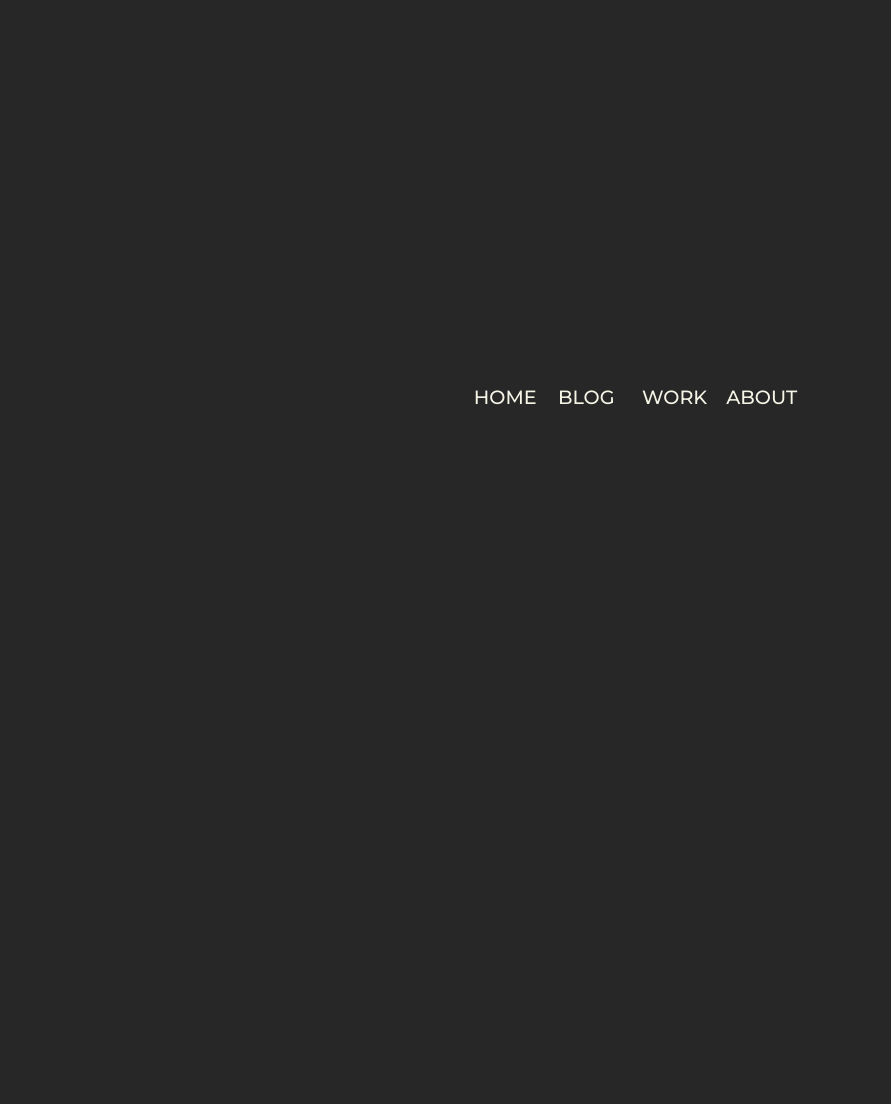
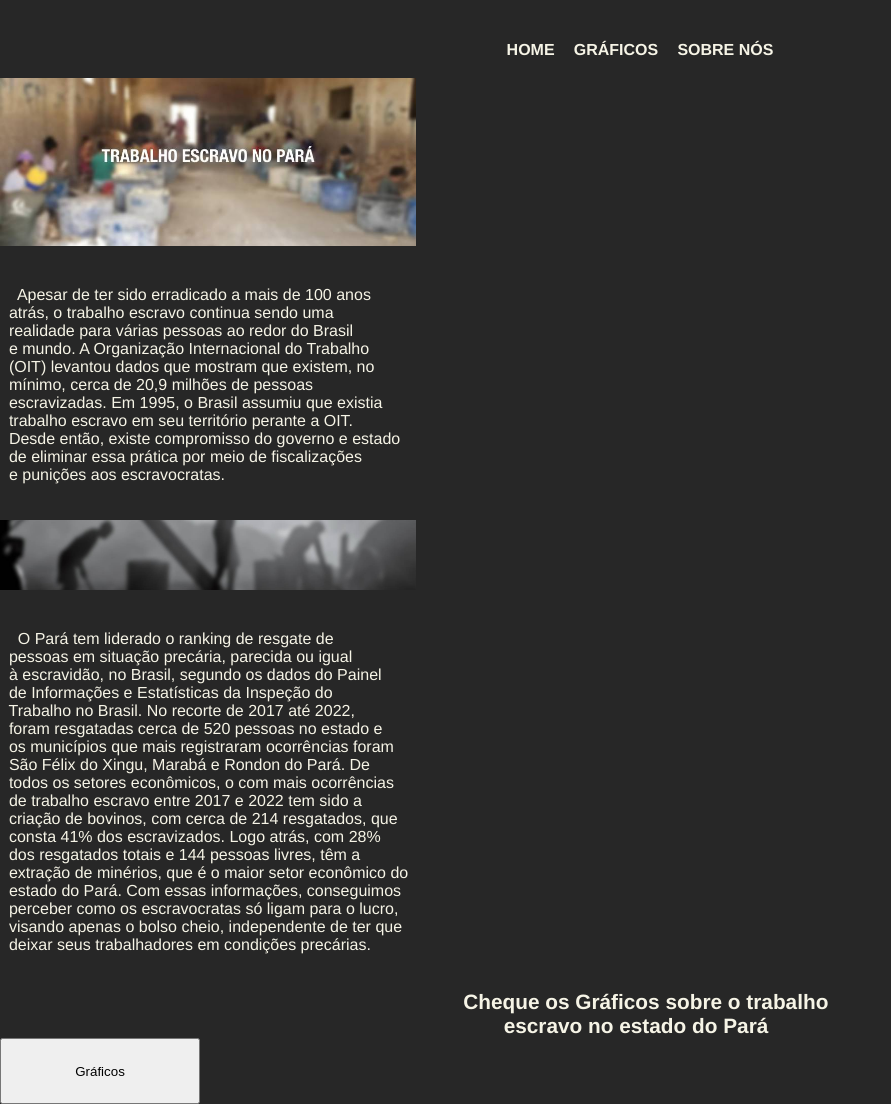
Before and after one commit to moapil/trabalho-escravo, a plain HTML site: page index.html in a window 1280 px wide. Shown: the whole page, without its empty margins (0-891 px from the left). Before the commit the page ends 800 px from the top, so only its background shows below. Drawn offline with Linux system fonts and the light colour scheme.

Commit message:
Add files via upload

```diff
--- /dev/null
+++ b/assets/css/style.css
@@ -0,0 +1,68 @@
+@import url("https://fonts.googleapis.com/css2?family=Montserrat:wght@400;500;600;700&display=swap");
+* {
+  margin: 0;
+  padding: 0;
+  -webkit-box-sizing: border-box;
+  box-sizing: border-box;
+}
+
+body {
+  background: #272727;
+  font-family: Helvetica, sans-serif;
+}
+
+@media(min-width:414px){
+.navMenu {
+  display: flex;
+  flex-direction: row;
+  justify-content: center;
+  align-items: center;
+  /* -webkit-transform: translate(-50%, -50%); */
+  /* transform: translate(-50%, -50%); */
+}
+
+  .navMenu a {
+  color: #f6f4e6;
+  text-decoration: none;
+  font-size: 1em;
+  text-transform: uppercase;
+  font-weight: bold;
+  /* display: inline-block; */
+  /* width: 80px; */
+  /* -webkit-transition: all 0.2s ease-in-out; */
+  transition: all 0.2s ease-in-out;
+}
+
+.navMenu a:hover {
+  color: #af2c2c;
+}
+
+
+.banner{
+  width: 26em;
+}
+
+pre{
+    font-family: Helvetica, sans-serif;
+    color: #f6f4e6;
+    font-weight: 100;
+}
+
+.banner2{
+  width: 26em;
+}
+
+.pre2{
+  display: flex;
+  flex-direction: row;
+  justify-content: center;
+  align-items: center;
+  font-weight: bold;
+  font-size: 1.3em;
+}
+
+button{
+  height: 5em;
+  width: 15em;
+}
+}
--- a/index.html
+++ b/index.html
@@ -4,18 +4,81 @@
     <meta charset="UTF-8">
     <meta http-equiv="X-UA-Compatible" content="IE=edge">
     <meta name="viewport" content="width=device-width, initial-scale=1.0">
-    <link rel="stylesheet" href="style.css">
+    <link rel="stylesheet" href="assets/css/style.css">
     <title>Escravidão</title>
 </head>
+<header>
+    <nav class="navMenu">
+      <ul>
+        <br><br>
+      <a href="index.html">Homeㅤ</a>
+      <a href="graficos.html">Gráficosㅤ</a>
+      <a href="#">Sobre nós</a>
+      <!-- <div class="dot"></div> -->
+    </ul>
+    </nav>
+</header>
 <body>
-    <header>
-        <nav class="navMenu">
-          <a href="#">Home</a>
-          <a href="#">Blog</a>
-          <a href="#">Work</a>
-          <a href="#">About</a>
-          <div class="dot"></div>
-        </nav>
-    </header>
+  <main>
+    <br>
+  <div class="primeiro">
+    <div class="container">
+      <img class="banner" src="assets/img/Novo Projeto.jpg" alt="banner">
+
+    </div>
+    <div class="segundo">
+      <div class="container2">
+       <pre>
+        <br>
+    Apesar de ter sido erradicado a mais de 100 anos
+  atrás, o trabalho escravo continua sendo uma
+  realidade para várias pessoas ao redor do Brasil
+  e mundo. A Organização Internacional do Trabalho
+  (OIT) levantou dados que mostram que existem, no
+  mínimo, cerca de 20,9 milhões de pessoas
+  escravizadas. Em 1995, o Brasil assumiu que existia
+  trabalho escravo em seu território perante a OIT.
+  Desde então, existe compromisso do governo e estado
+  de eliminar essa prática por meio de fiscalizações
+  e punições aos escravocratas.</pre>
+  <br><br>
+      </div>
+
+      <div class="terceiro">
+        <div class="container3">
+          <img class="banner2" src="assets/img/Novo Projeto (4).jpg" alt="banner2">
+
+        </div>
+
+  <div class="segundo">
+    <div class="container2">
+      <pre>
+      <br>
+    O Pará tem liderado o ranking de resgate de
+  pessoas em situação precária, parecida ou igual
+  à escravidão, no Brasil, segundo os dados do Painel
+  de Informações e Estatísticas da Inspeção do
+  Trabalho no Brasil. No recorte de 2017 até 2022,
+  foram resgatadas cerca de 520 pessoas no estado e
+  os municípios que mais registraram ocorrências foram
+  São Félix do Xingu, Marabá e Rondon do Pará. De
+  todos os setores econômicos, o com mais ocorrências
+  de trabalho escravo entre 2017 e 2022 tem sido a
+  criação de bovinos, com cerca de 214 resgatados, que
+  consta 41% dos escravizados. Logo atrás, com 28%
+  dos resgatados totais e 144 pessoas livres, têm a
+  extração de minérios, que é o maior setor econômico do
+  estado do Pará. Com essas informações, conseguimos
+  perceber como os escravocratas só ligam para o lucro,
+  visando apenas o bolso cheio, independente de ter que
+  deixar seus trabalhadores em condições precárias.</pre>
+    <br><br>
+  </div>
+<pre class="pre2">
+  Cheque os Gráficos sobre o trabalho
+         escravo no estado do Pará
+</pre>
+<button onclick="location.href='graficos.html'">Gráficos</button>
+  </main>
 </body>
 </html>
```
Also changed, not shown: assets/img/Novo Projeto (4).jpg (added), assets/img/Novo Projeto.jpg (added), assets/img/para.png (added), graficos.html (added).
